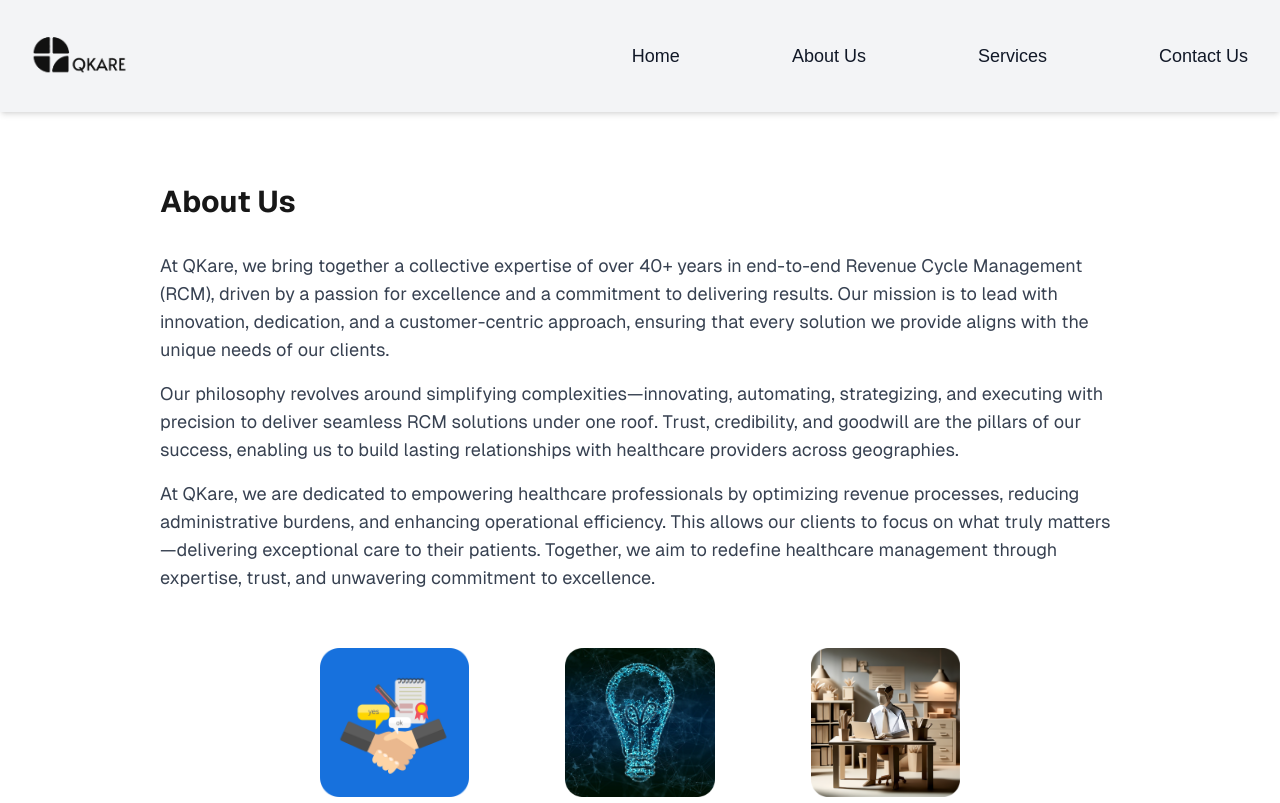
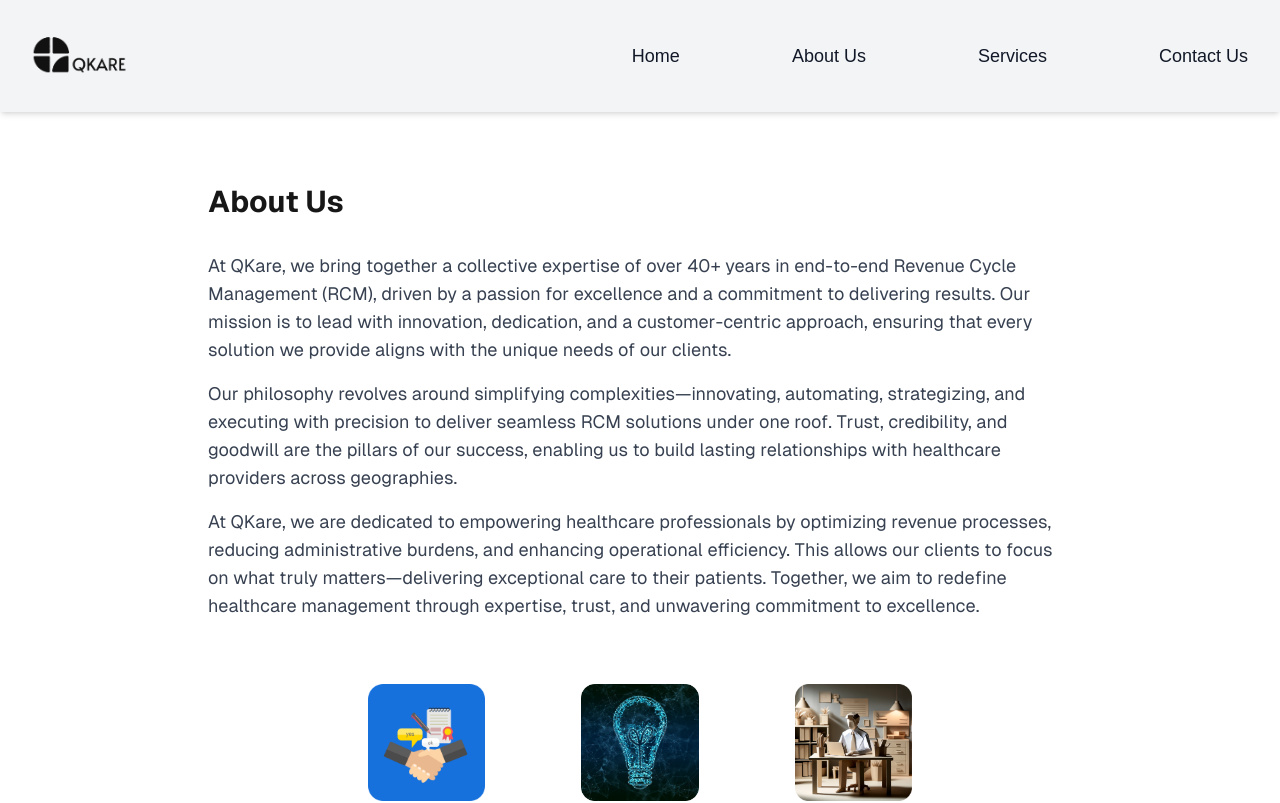
Before and after one commit to sha-jain/qkare, a Next.js app: page /about-us in a window 1280 px wide. Shown: the top 803 px of the page. Built offline with nearby package versions, Linux system fonts and the light colour scheme.

Commit message:
aesthetic changes 2

```diff
--- a/src/components/about-us/AboutUs.tsx
+++ b/src/components/about-us/AboutUs.tsx
@@ -2,7 +2,7 @@ import React from "react";
 
 const AboutUs = () => {
   return (
-    <section className="bg-white py-12 px-12 lg:px-40 mt-6">
+    <section className="bg-white py-12 px-12 lg:px-52 mt-6">
       {/* Title */}
       <h1 className="text-3xl font-bold mb-8">About Us</h1>
 
@@ -16,7 +16,7 @@ const AboutUs = () => {
       executing with precision to deliver seamless RCM solutions under one roof. Trust, credibility, and
       goodwill are the pillars of our success, enabling us to build lasting relationships with healthcare providers across geographies.
       </p>
-      <p className="text-gray-700 text-lg mb-14">
+      <p className="text-gray-700 text-lg mb-16">
       At QKare, we are dedicated to empowering healthcare professionals by optimizing revenue processes,
       reducing administrative burdens, and enhancing operational efficiency. This allows our clients to focus on what truly
       matters—delivering exceptional care to their patients. Together, we aim to redefine healthcare management
```
